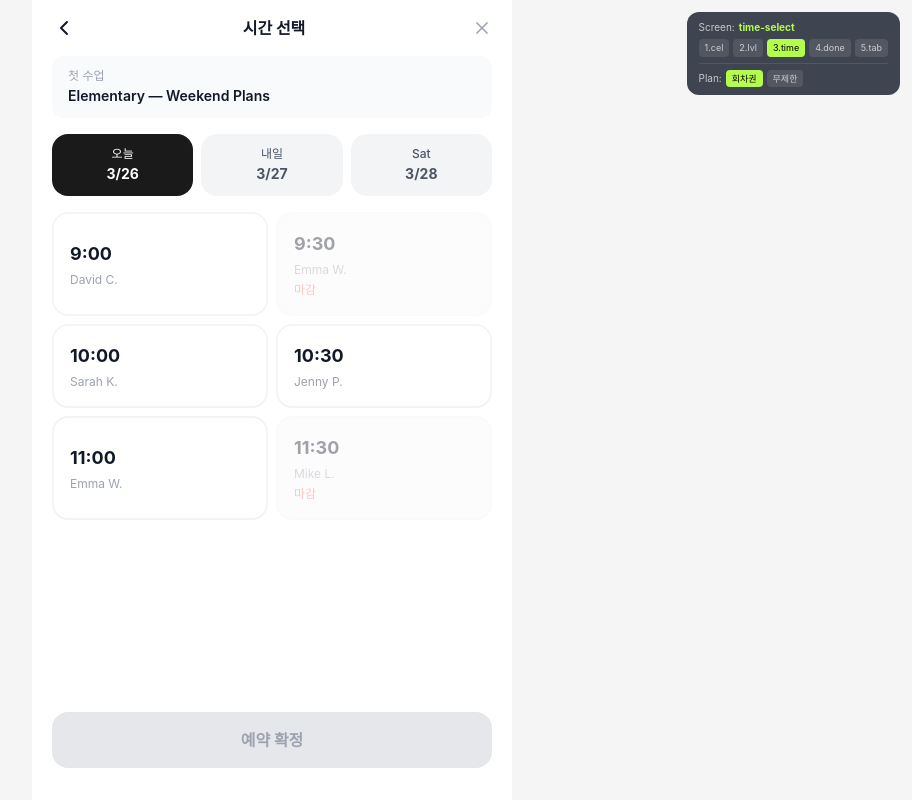
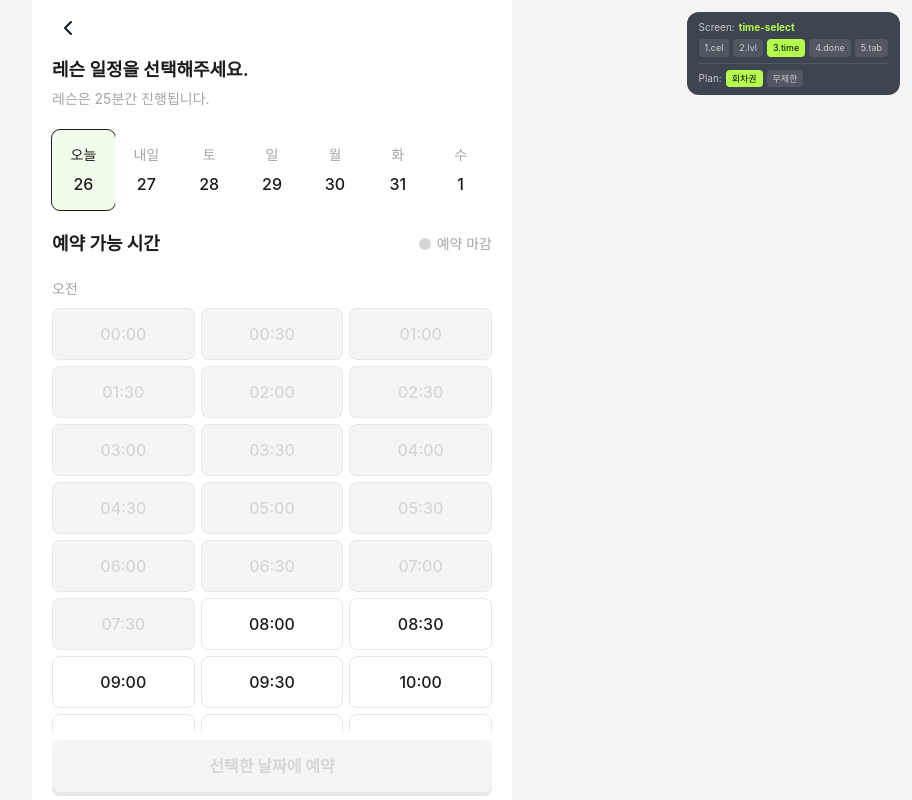
Before and after one commit to kangminlee-maker/sprint-kit, a React (Vite) app in the folder scopes/immediate-class-post-purchase-20260325-001/surface/preview/: page / in a window 1280 px wide. Both pictures are taken after a click on the button "3.time". Shown: the top 800 px of the page, without its empty margins (368-1280 px from the left). Built offline with nearby package versions, Linux system fonts and the light colour scheme.

Commit message:
update booking page design

```diff
--- a/scopes/immediate-class-post-purchase-20260325-001/surface/preview/src/App.tsx
+++ b/scopes/immediate-class-post-purchase-20260325-001/surface/preview/src/App.tsx
@@ -30,32 +30,33 @@ const LEVELS = [
   { id: "advanced", label: "Advanced", description: "토론, 학술, 추상적 주제", firstLesson: "Debate: AI & Jobs" },
 ] as const;
 
+const WEEKDAY_KO = ["일", "월", "화", "수", "목", "금", "토"];
+
 function generateTimeSlots() {
   const now = new Date();
-  const slots: { date: string; day: string; times: { time: string; tutor: string; available: boolean }[] }[] = [];
+  const slots: { dateNum: number; day: string; am: { time: string; available: boolean }[]; pm: { time: string; available: boolean }[] }[] = [];
 
-  for (let d = 0; d < 3; d++) {
+  for (let d = 0; d < 7; d++) {
     const date = new Date(now);
     date.setDate(date.getDate() + d);
-    const dayLabel = d === 0 ? "오늘" : d === 1 ? "내일" : date.toLocaleDateString("en", { weekday: "short" });
-    const dateLabel = `${date.getMonth() + 1}/${date.getDate()}`;
+    const dayLabel = d === 0 ? "오늘" : d === 1 ? "내일" : WEEKDAY_KO[date.getDay()];
 
-    const times: { time: string; tutor: string; available: boolean }[] = [];
-    const startHour = d === 0 ? Math.max(now.getHours() + 3, 9) : 9;
+    const am: { time: string; available: boolean }[] = [];
+    const pm: { time: string; available: boolean }[] = [];
 
-    for (let h = startHour; h <= 22; h++) {
+    for (let h = 0; h <= 23; h++) {
       for (const m of ["00", "30"]) {
-        if (times.length >= 6) break;
-        const tutors = ["Sarah K.", "Mike L.", "Jenny P.", "David C.", "Emma W."];
-        times.push({
-          time: `${h}:${m}`,
-          tutor: tutors[Math.floor(Math.random() * tutors.length)],
-          available: Math.random() > 0.2,
-        });
+        const slot = { time: `${String(h).padStart(2, "0")}:${m}`, available: Math.random() > 0.15 };
+        // For today, slots before now+2hr are unavailable
+        if (d === 0 && (h < now.getHours() + 3 || (h === now.getHours() + 2 && parseInt(m) <= now.getMinutes()))) {
+          slot.available = false;
+        }
+        if (h < 12) am.push(slot);
+        else pm.push(slot);
       }
     }
 
-    slots.push({ date: dateLabel, day: dayLabel, times });
+    slots.push({ dateNum: date.getDate(), day: dayLabel, am, pm });
   }
   return slots;
 }
@@ -257,28 +258,25 @@ export default function App() {
       {screen === "time-select" && (
         <div className="flex min-h-screen flex-col">
           {/* Top bar */}
-          <div className="flex items-center px-4 py-3">
+          <div className="flex items-center px-5 py-3">
             <button onClick={() => setScreen("level-select")} className="p-1">
               <ChevronLeft className="size-6 text-gray-900" />
             </button>
-            <h2 className="flex-1 text-center text-base font-bold text-gray-900">
-              시간 선택
-            </h2>
-            <button onClick={handleDismiss} className="p-1">
-              <X className="size-5 text-gray-400" />
-            </button>
+            <div className="flex-1" />
           </div>
 
-          {/* Selected level + lesson summary */}
-          <div className="mx-5 rounded-xl bg-gray-50 px-4 py-3">
-            <p className="text-xs text-gray-400">첫 수업</p>
-            <p className="mt-0.5 text-sm font-semibold text-gray-900">
-              {selectedLevelData.label} — {selectedLevelData.firstLesson}
+          {/* Title */}
+          <div className="px-5">
+            <h2 className="text-lg font-bold text-[#1C1C1C] leading-7">
+              레슨 일정을 선택해주세요.
+            </h2>
+            <p className="mt-1 text-sm text-[#A5A5A5] leading-[22px]">
+              레슨은 25분간 진행됩니다.
             </p>
           </div>
 
-          {/* Day selector */}
-          <div className="mt-4 flex gap-2 px-5">
+          {/* Date selector — 7 days horizontal */}
+          <div className="mt-5 flex px-5">
             {TIME_SLOTS.map((slot, i) => (
               <button
                 key={i}
@@ -286,58 +284,94 @@ export default function App() {
                   setSelectedDay(i);
                   setSelectedTime(null);
                 }}
-                className={`flex-1 rounded-2xl py-3 text-center transition-colors ${
+                className={`flex w-16 flex-col items-center gap-1.5 rounded-lg px-4 py-3.5 transition-colors ${
                   selectedDay === i
-                    ? "bg-podo-black text-white"
-                    : "bg-gray-100 text-gray-600"
+                    ? "bg-[#F2FCEC] outline outline-[1.5px] outline-[#1C1C1C]"
+                    : "bg-white"
                 }`}
               >
-                <p className="text-xs font-medium">{slot.day}</p>
-                <p className="mt-0.5 text-sm font-bold">{slot.date}</p>
+                <span className={`text-sm font-medium leading-[22px] ${
+                  selectedDay === i ? "text-[#1C1C1C]" : "text-[#A5A5A5]"
+                }`}>
+                  {slot.day}
+                </span>
+                <span className="text-base font-medium leading-6 text-[#1C1C1C]">
+                  {slot.dateNum}
+                </span>
               </button>
             ))}
           </div>
 
-          {/* Time slots */}
-          <div className="mt-4 flex-1 px-5 pb-24">
-            <div className="grid grid-cols-2 gap-2">
-              {TIME_SLOTS[selectedDay]?.times.map((slot, i) => (
+          {/* Time slots — scrollable */}
+          <div className="mt-5 flex-1 overflow-y-auto px-5 pb-24">
+            {/* Header */}
+            <div className="flex items-center justify-between">
+              <h3 className="text-lg font-bold text-[#1C1C1C] leading-7">예약 가능 시간</h3>
+              <div className="flex items-center gap-1.5">
+                <div className="size-3 rounded-full bg-[#D6D6D6]" />
+                <span className="text-sm font-medium text-[#A5A5A5]">예약 마감</span>
+              </div>
+            </div>
+
+            {/* 오전 */}
+            <div className="mt-5">
+              <p className="text-sm text-[#A5A5A5] leading-[22px]">오전</p>
+              <div className="mt-2 grid grid-cols-3 gap-1.5">
+                {TIME_SLOTS[selectedDay]?.am.map((slot, i) => (
                   <button
-                  key={i}
-                  onClick={() => slot.available && setSelectedTime(`${selectedDay}-${i}`)}
+                    key={`am-${i}`}
+                    onClick={() => slot.available && setSelectedTime(`am-${i}`)}
                     disabled={!slot.available}
-                  className={`rounded-2xl border-2 p-4 text-left transition-colors ${
+                    className={`rounded-lg py-3.5 text-center text-base font-medium leading-6 transition-colors outline outline-1 -outline-offset-1 ${
                       !slot.available
-                      ? "border-gray-100 bg-gray-50 opacity-40"
-                      : selectedTime === `${selectedDay}-${i}`
-                        ? "border-podo-green bg-podo-green/5"
-                        : "border-gray-100 bg-white"
+                        ? "bg-[#F5F5F5] text-[#D6D6D6] outline-[#E8E8E8]"
+                        : selectedTime === `am-${i}`
+                          ? "bg-[#F2FCEC] text-[#1C1C1C] outline-[#1C1C1C] outline-[1.5px]"
+                          : "bg-white text-[#1C1C1C] outline-[#E8E8E8]"
                     }`}
                   >
-                  <p className="text-lg font-bold text-gray-900">
                     {slot.time}
-                  </p>
-                  <p className="mt-1 text-xs text-gray-400">{slot.tutor}</p>
-                  {!slot.available && (
-                    <p className="mt-1 text-xs text-red-400">마감</p>
-                  )}
                   </button>
                 ))}
               </div>
             </div>
 
+            {/* 오후 */}
+            <div className="mt-5">
+              <p className="text-sm text-[#A5A5A5] leading-[22px]">오후</p>
+              <div className="mt-2 grid grid-cols-3 gap-1.5">
+                {TIME_SLOTS[selectedDay]?.pm.map((slot, i) => (
+                  <button
+                    key={`pm-${i}`}
+                    onClick={() => slot.available && setSelectedTime(`pm-${i}`)}
+                    disabled={!slot.available}
+                    className={`rounded-lg py-3.5 text-center text-base font-medium leading-6 transition-colors outline outline-1 -outline-offset-1 ${
+                      !slot.available
+                        ? "bg-[#F5F5F5] text-[#D6D6D6] outline-[#E8E8E8]"
+                        : selectedTime === `pm-${i}`
+                          ? "bg-[#F2FCEC] text-[#1C1C1C] outline-[#1C1C1C] outline-[1.5px]"
+                          : "bg-white text-[#1C1C1C] outline-[#E8E8E8]"
+                    }`}
+                  >
+                    {slot.time}
+                  </button>
+                ))}
+              </div>
+            </div>
+          </div>
+
           {/* Bottom CTA */}
-          <div className="fixed bottom-0 left-0 right-0 mx-auto max-w-[480px] bg-white px-5 pb-8 pt-3">
+          <div className="fixed bottom-0 left-0 right-0 mx-auto max-w-[480px] bg-white px-5 py-2">
             <button
               onClick={() => selectedTime && handleBookingConfirmed()}
               disabled={!selectedTime}
-              className={`w-full rounded-2xl py-4 text-base font-bold transition-colors ${
+              className={`w-full rounded-lg py-3.5 text-base font-bold leading-6 transition-colors ${
                 selectedTime
-                  ? "bg-podo-green text-podo-black active:bg-podo-green-dark"
-                  : "bg-gray-200 text-gray-400"
+                  ? "bg-podo-green text-podo-black shadow-[0_4px_0_0_#9AE030] active:shadow-none active:translate-y-1"
+                  : "bg-[#F5F5F5] text-[#D6D6D6] shadow-[0_4px_0_0_#E8E8E8]"
               }`}
             >
-              예약 확정
+              선택한 날짜에 예약
             </button>
           </div>
         </div>
@@ -359,12 +393,12 @@ export default function App() {
             </p>
             <div className="mt-3 flex items-center gap-4 text-sm text-gray-500">
               <span>
-                {selectedTime && TIME_SLOTS[selectedDay]?.times[parseInt(selectedTime.split("-")[1])]?.time}{" "}
-                {TIME_SLOTS[selectedDay]?.day}
-              </span>
-              <span className="text-gray-300">|</span>
-              <span>
-                {selectedTime && TIME_SLOTS[selectedDay]?.times[parseInt(selectedTime.split("-")[1])]?.tutor}
+                {selectedTime && (() => {
+                  const [period, idx] = selectedTime.split("-");
+                  const slots = period === "am" ? TIME_SLOTS[selectedDay]?.am : TIME_SLOTS[selectedDay]?.pm;
+                  return slots?.[parseInt(idx)]?.time;
+                })()}{" "}
+                ({TIME_SLOTS[selectedDay]?.day})
               </span>
             </div>
           </div>
```
Lines whose indentation alone changed are shown as unchanged.
